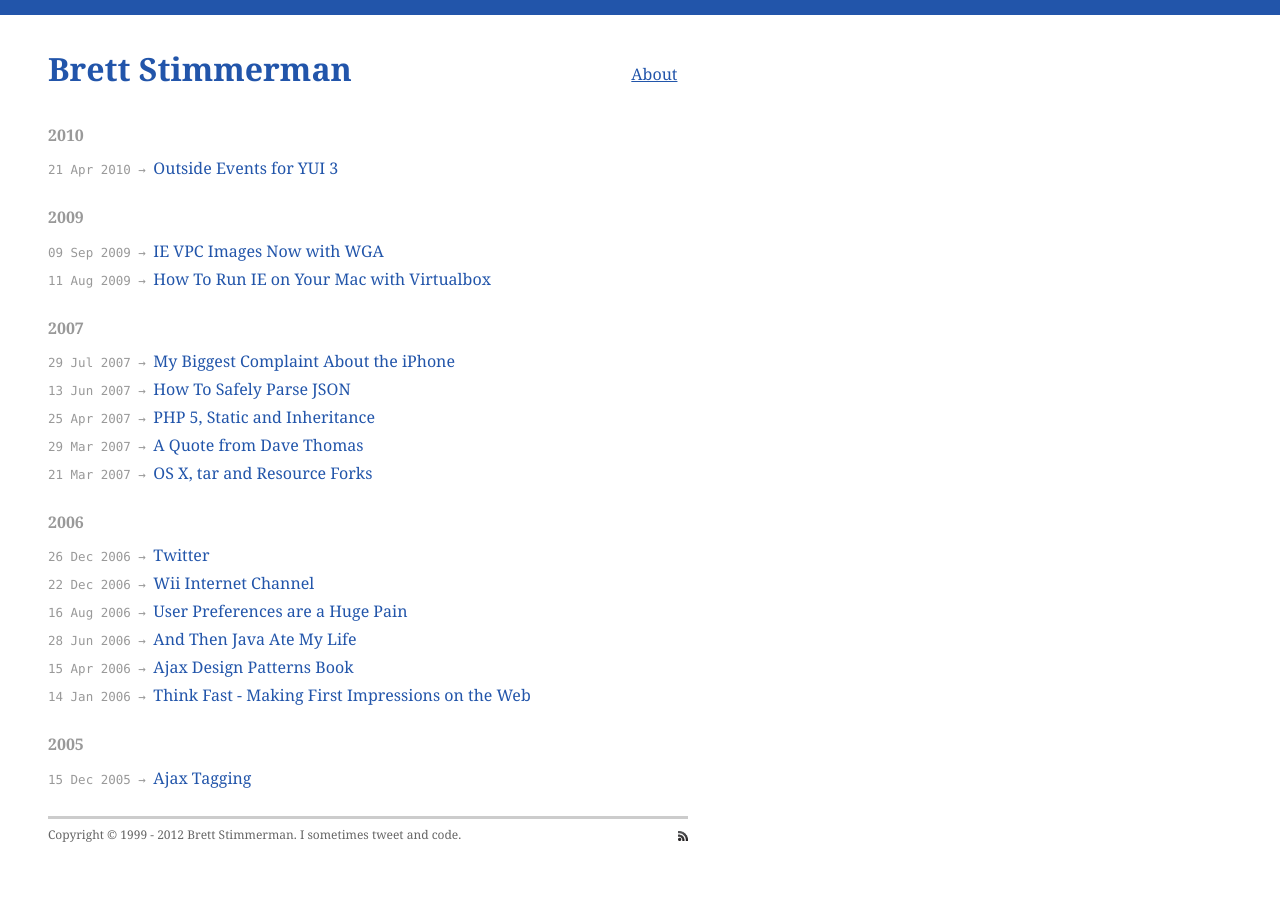
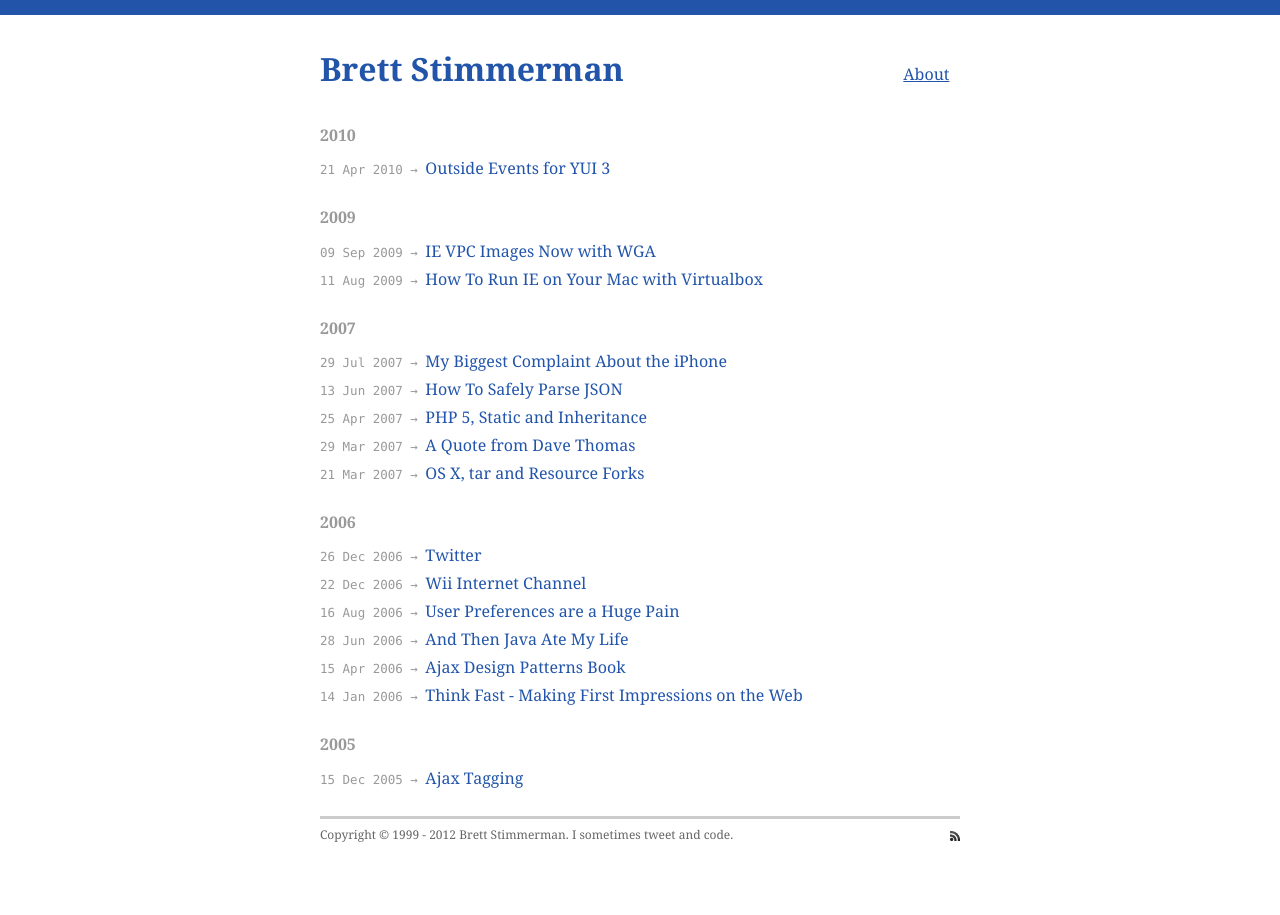
Before and after one commit to brettstimmerman/brettstimmerman.github.com, a Jekyll site: the page built from index.html, in a window 1280 px wide. Built offline with Jekyll 4.4.1, drawn with Linux system fonts in a browser that asks for light colours; Markdown is read by kramdown in place of the engine named in the settings.

Commit message:
Center the content in the viewport

```diff
--- a/css/screen.css
+++ b/css/screen.css
@@ -46,7 +46,7 @@ p code {
 .hd .title { margin-right: 2em; }
 
 .main {
-  margin: 0 3em;
+  margin: 0 auto;
   padding: 2em 0 1.5em;
   max-width: 40em;
   min-width: 320px;
```
